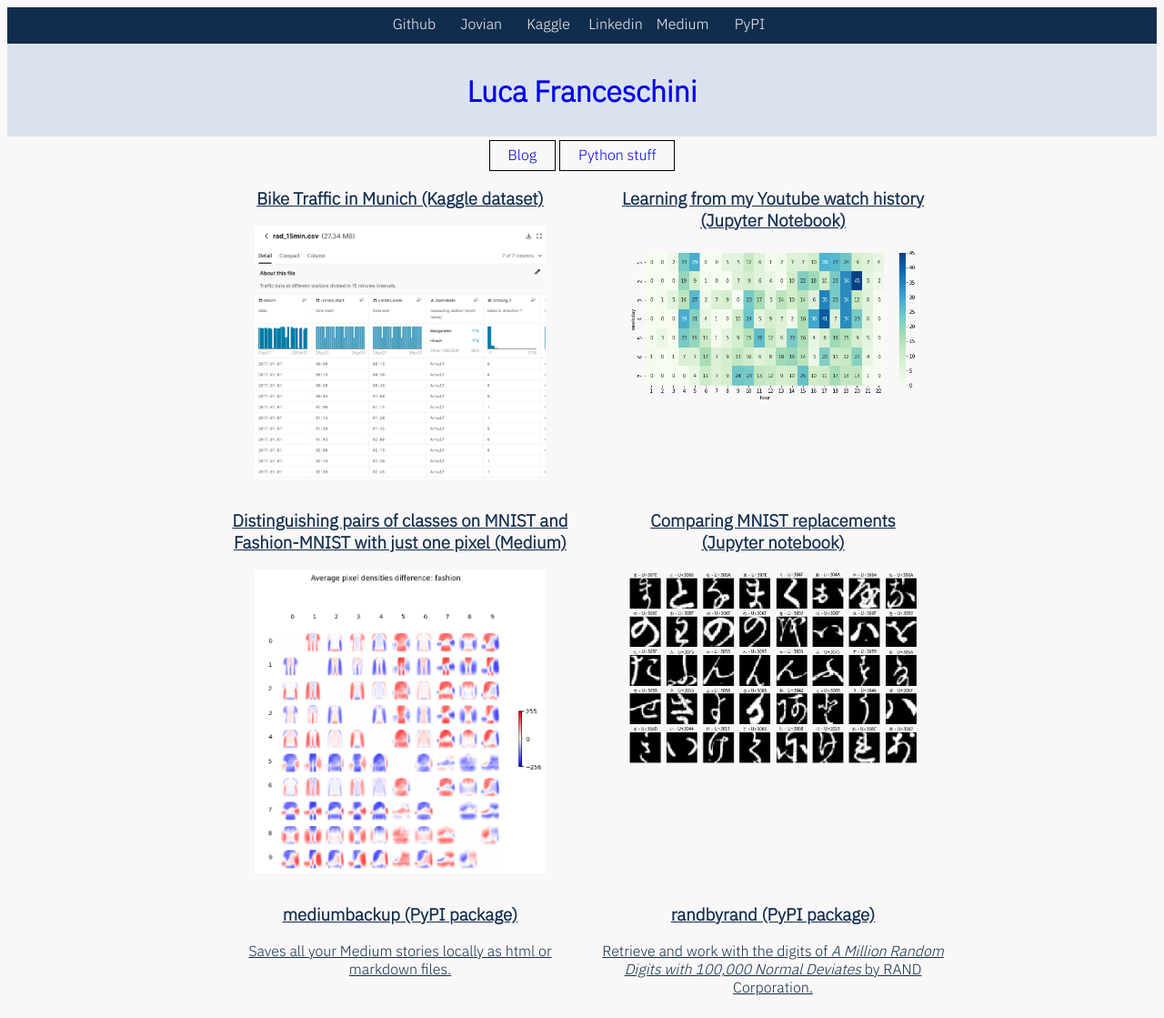
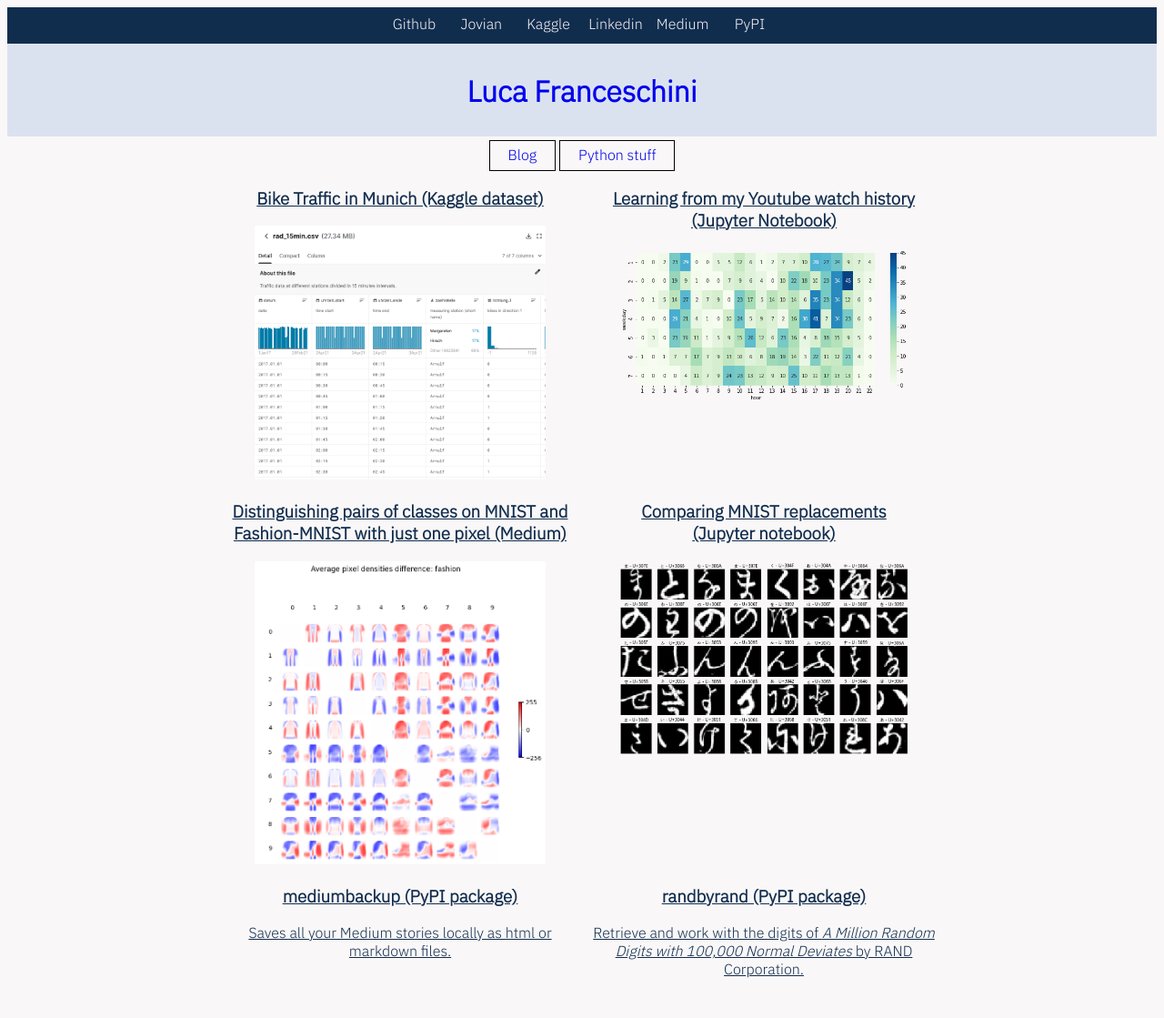
Before and after one commit to lucafrance/lucafrance.github.io, a Jekyll site: the page built from python.html, in a window 1280 px wide. Shown: the whole page at 91% size. Built offline with Jekyll 4.4.1, drawn with Linux system fonts in a browser that asks for light colours.

Commit message:
Fix grid column width

```diff
--- a/assets/styles.css
+++ b/assets/styles.css
@@ -93,8 +93,7 @@
 .grid-container {
   display: grid;
   max-width: inherit;
-  grid-template-columns: 50% 50%;
-  grid-gap: 10px
+  grid-template-columns: fit-content(50%) fit-content(50%);
 }
 
 .grid-item {
```
